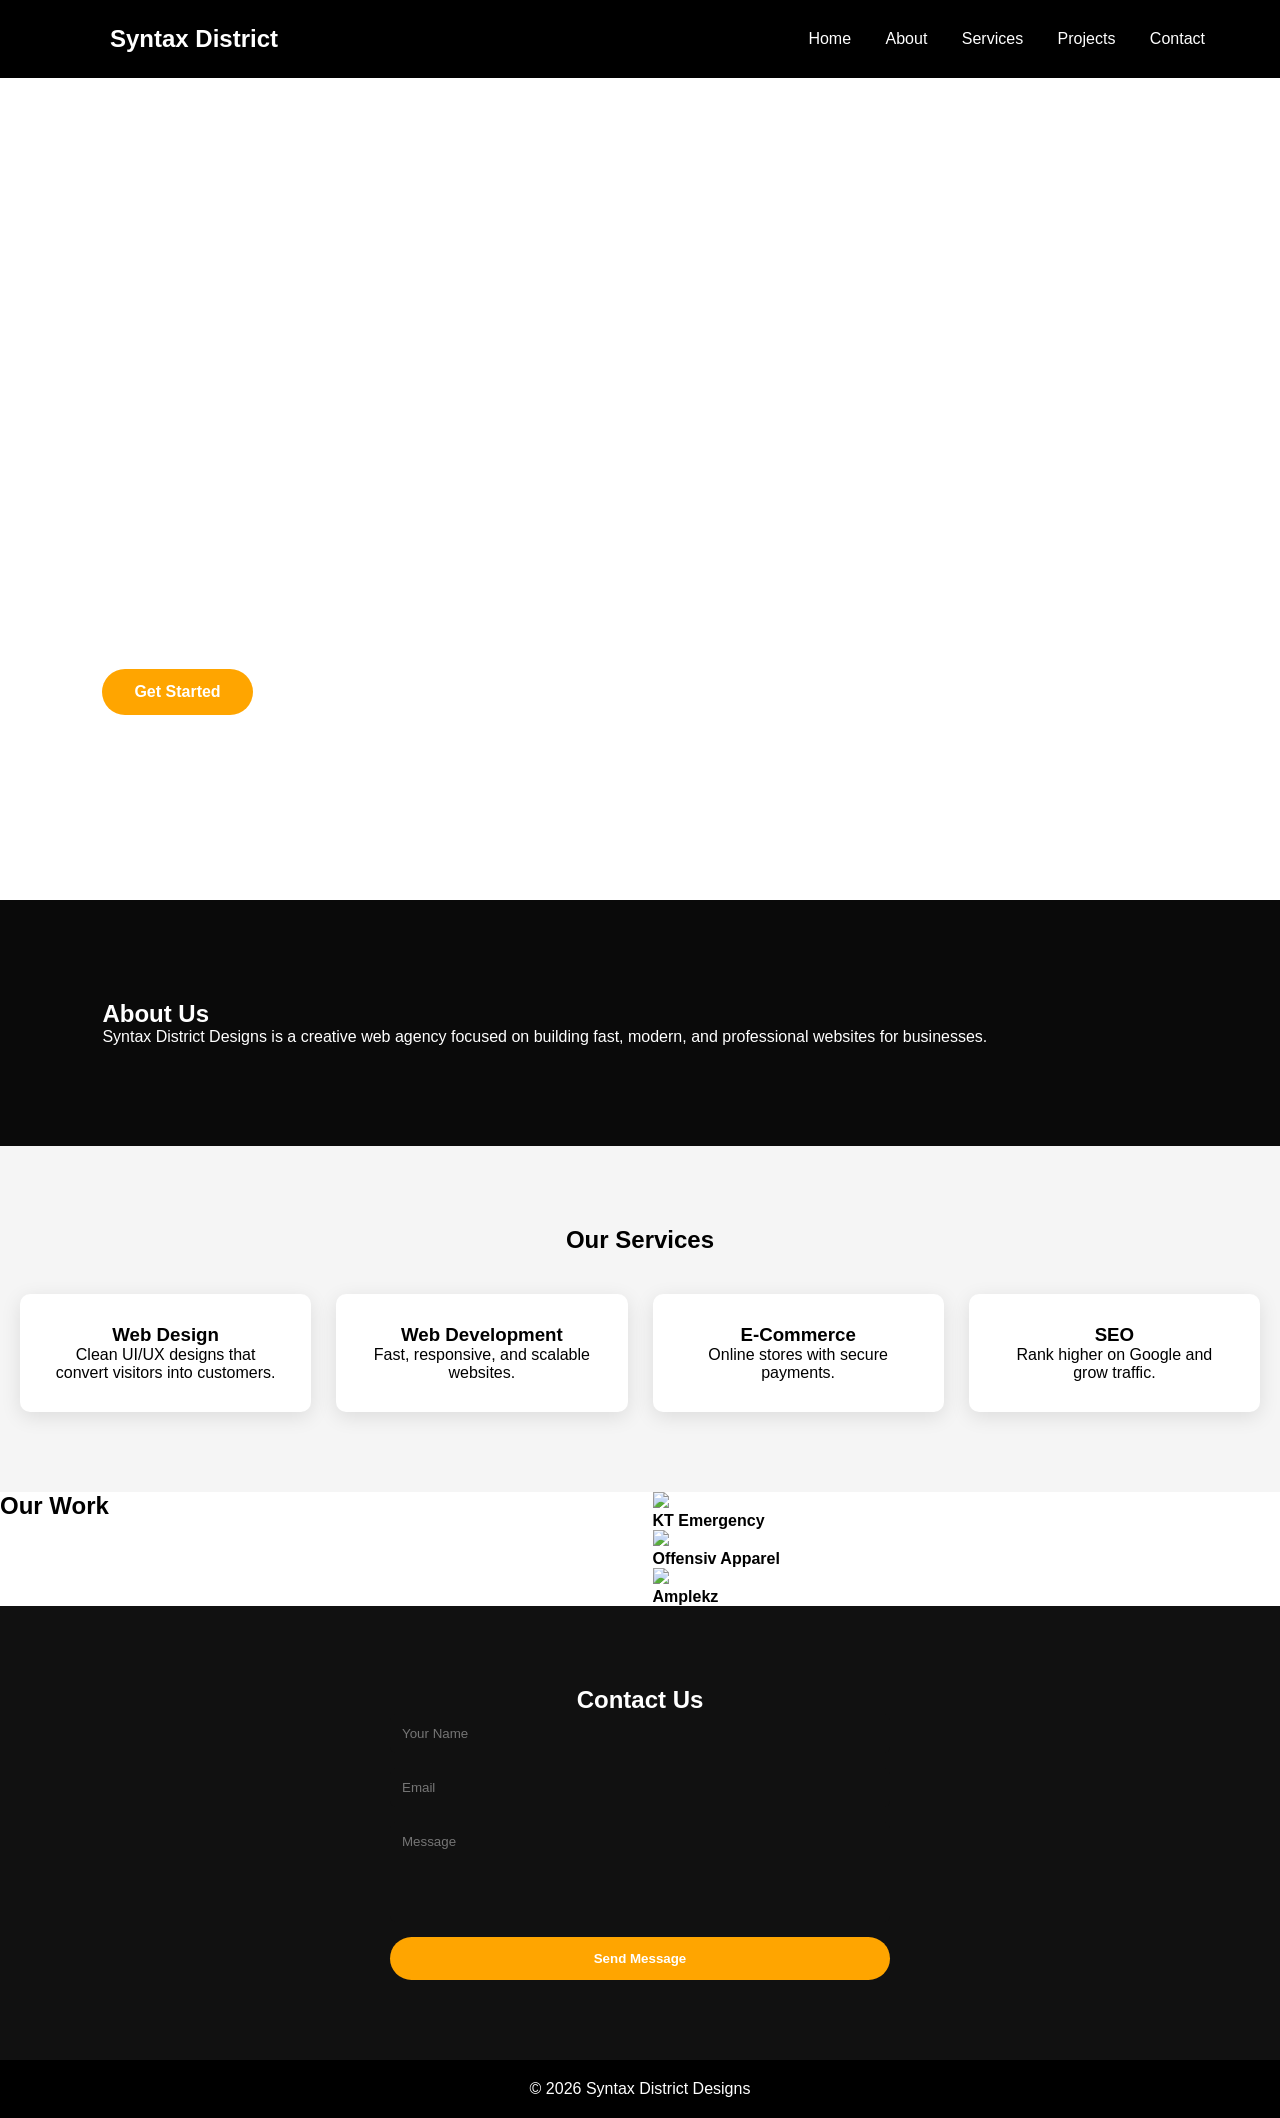
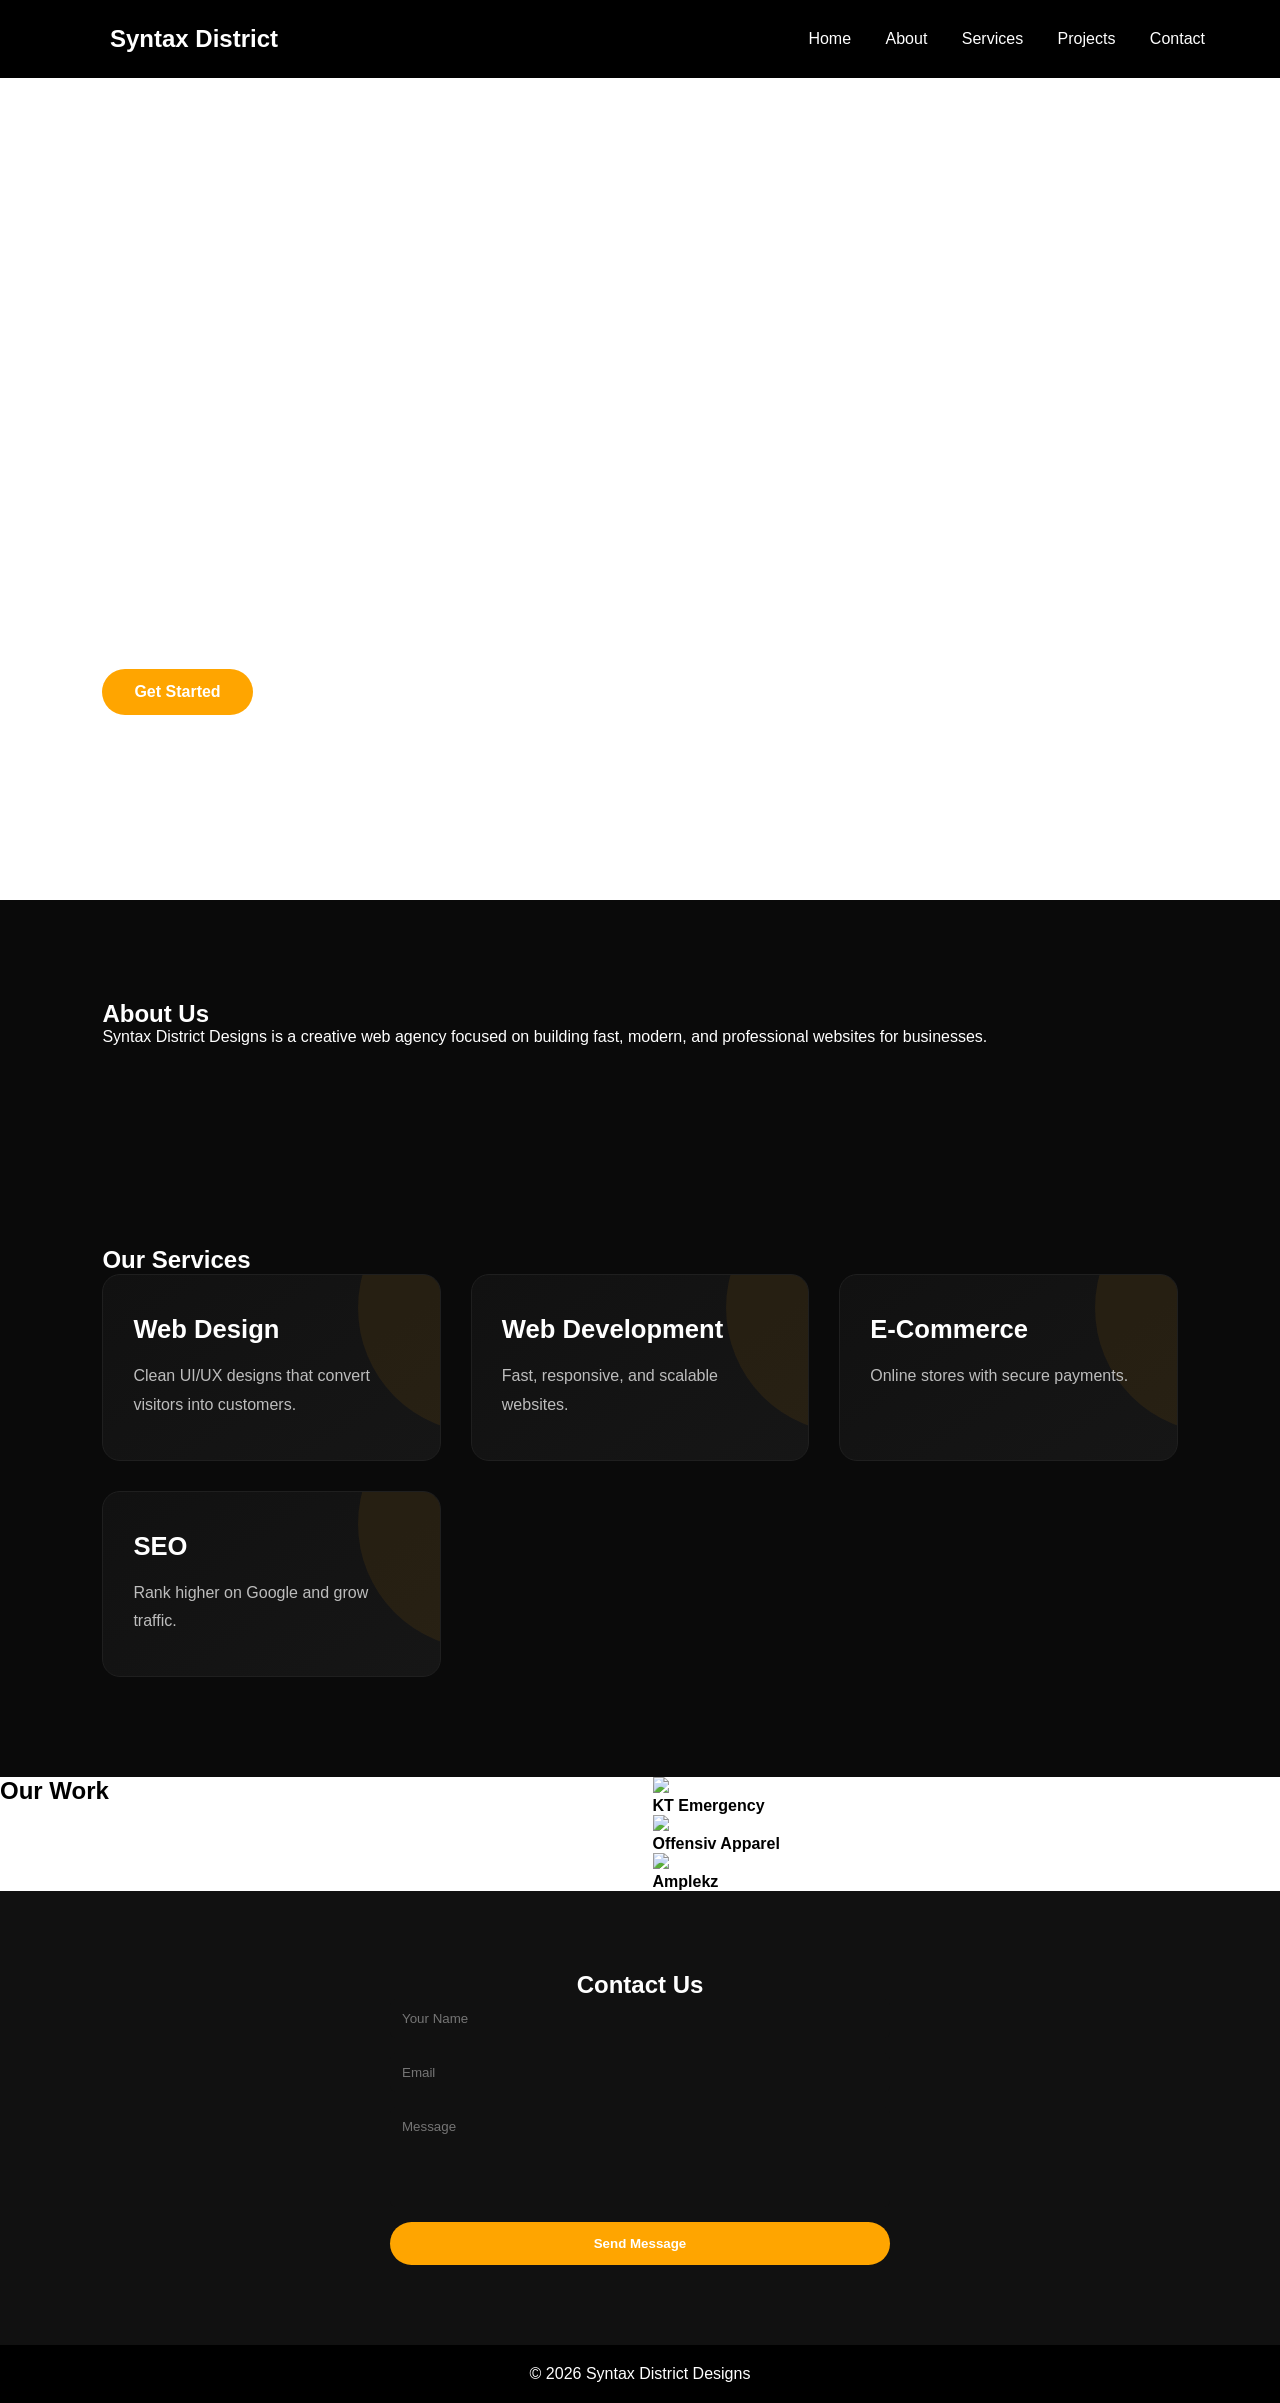

push services

--- a/css/style.css
+++ b/css/style.css
@@ -197,7 +197,7 @@ nav a:hover {
   margin-top: 15px;
   padding: 14px 30px;
   background: orange;
-  color: #000;
+  color: #fff;
   text-decoration: none;
   font-weight: bold;
   border-radius: 50px;
@@ -338,7 +338,7 @@ nav a:hover {
     color: #fff;
     background: orange;
     padding: 14px 28px;
-    border-radius: 6px;
+    border-radius: 50px;
     font-weight: bold;
     transition: 0.3s ease;
 }
@@ -367,26 +367,168 @@ nav a:hover {
 
 }
 
-/* SERVICES */
+/* =========================
+   SERVICES
+========================= */
 
 .services {
-  background: #f5f5f5;
-  padding: 80px 20px;
-  text-align: center;
+    padding: 100px 8%;
+    background: #0a0a0a;
+    color: white;
+    overflow: hidden;
 }
+
+/* HEADING */
+
+.services-heading {
+    margin-bottom: 60px;
+}
+
+.services-heading h2 {
+    font-size: 3rem;
+    text-align: left;
+    position: relative;
+    display: inline-block;
+}
+
+/* Accent line */
+
+.services-heading h2::after {
+    content: "";
+
+    position: absolute;
+    left: 0;
+    bottom: -12px;
+
+    width: 70px;
+    height: 4px;
+
+    background: orange;
+    border-radius: 20px;
+}
+
+/* GRID */
 
 .service-box {
-  display: grid;
-  grid-template-columns: repeat(auto-fit,minmax(250px,1fr));
-  gap: 25px;
-  margin-top: 40px;
+    display: grid;
+    grid-template-columns: repeat(auto-fit, minmax(260px, 1fr));
+    gap: 30px;
 }
 
+/* CARD */
+
 .service {
-  background: white;
-  padding: 30px;
-  border-radius: 10px;
-  box-shadow: 0 5px 20px rgba(0,0,0,0.1);
+    position: relative;
+
+    background: linear-gradient(
+        145deg,
+        #111,
+        #161616
+    );
+
+    padding: 40px 30px;
+
+    border-radius: 18px;
+
+    border: 1px solid #1f1f1f;
+
+    transition: 0.4s ease;
+
+    overflow: hidden;
+}
+
+/* Glow effect */
+
+.service::before {
+    content: "";
+
+    position: absolute;
+    top: -50%;
+    right: -50%;
+
+    width: 250px;
+    height: 250px;
+
+    background: rgba(255, 165, 0, 0.08);
+
+    border-radius: 50%;
+
+    transition: 0.5s ease;
+}
+
+/* Hover */
+
+.service:hover {
+    transform: translateY(-10px);
+    border: 1px solid orange;
+}
+
+.service:hover::before {
+    transform: scale(1.2);
+}
+
+/* Number */
+
+.service-number {
+    font-size: 4rem;
+    font-weight: 800;
+    color: rgba(255,255,255,0.06);
+
+    position: absolute;
+    top: 20px;
+    right: 25px;
+}
+
+/* Heading */
+
+.service h3 {
+    font-size: 1.6rem;
+    margin-bottom: 18px;
+    position: relative;
+    z-index: 2;
+}
+
+/* Paragraph */
+
+.service p {
+    color: #bdbdbd;
+    line-height: 1.8;
+    font-size: 1rem;
+
+    position: relative;
+    z-index: 2;
+}
+
+/* RESPONSIVE */
+
+@media (max-width: 900px) {
+
+    .services-heading h2 {
+        text-align: center;
+        display: block;
+    }
+
+    .services-heading h2::after {
+        left: 50%;
+        transform: translateX(-50%);
+    }
+
+}
+
+@media (max-width: 768px) {
+
+    .services {
+        padding: 80px 5%;
+    }
+
+    .services-heading h2 {
+        font-size: 2.3rem;
+    }
+
+    .service {
+        padding: 35px 25px;
+    }
+
 }
 
 
